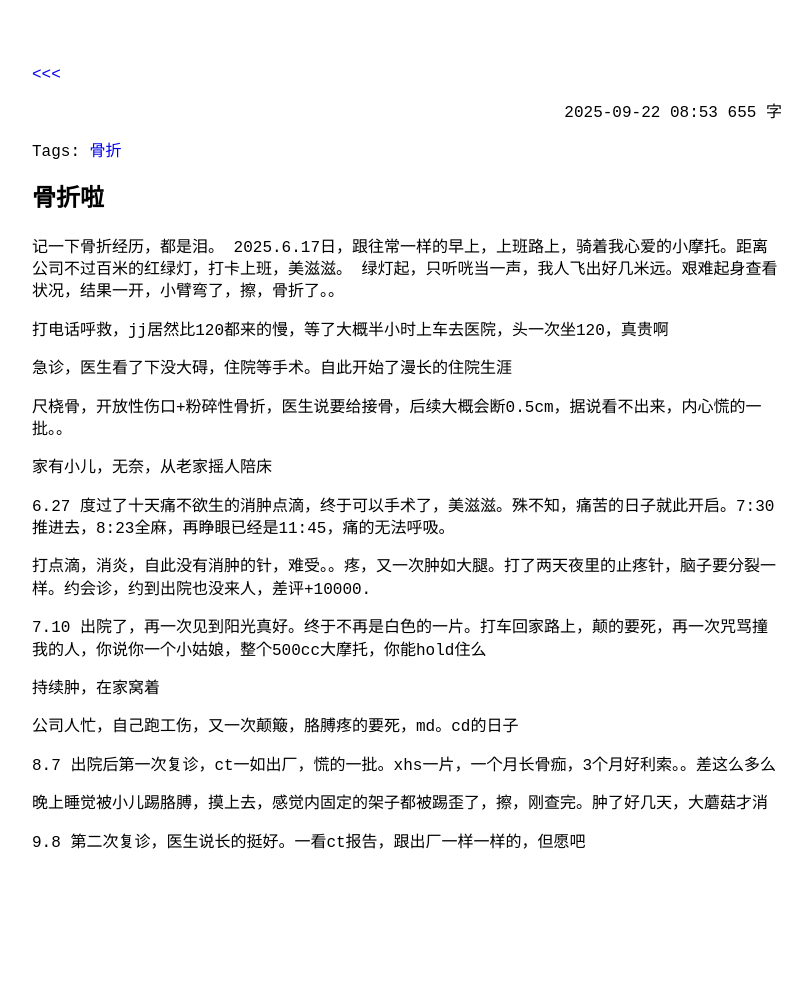
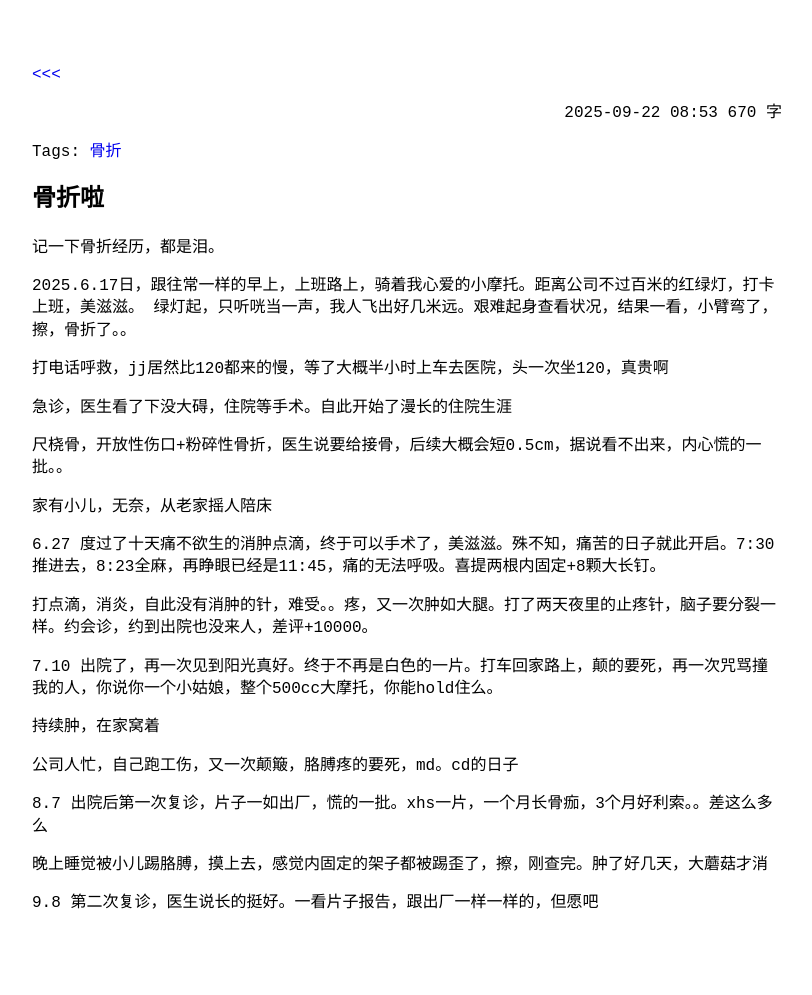
Before and after one commit to Jack126/Jack126.github.io, a Jekyll site: the page built from _posts/2025-09-22-骨折啦.md, in a window 1280 px wide. Shown: the whole page, without its empty margins (233-1045 px from the left). Built offline with Jekyll 4.4.1, drawn with Linux system fonts in a browser that asks for light colours; before the commit the page ends 934 px from its top, so only the background shows below that.

```diff
--- a/_posts/2025-09-22-骨折啦.md
+++ b/_posts/2025-09-22-骨折啦.md
@@ -7,30 +7,30 @@ date: 2025-09-22 08:53
 ---
 
 记一下骨折经历，都是泪。
+
 2025.6.17日，跟往常一样的早上，上班路上，骑着我心爱的小摩托。距离公司不过百米的红绿灯，打卡上班，美滋滋。
-绿灯起，只听咣当一声，我人飞出好几米远。艰难起身查看状况，结果一开，小臂弯了，擦，骨折了。。
+绿灯起，只听咣当一声，我人飞出好几米远。艰难起身查看状况，结果一看，小臂弯了，擦，骨折了。。
 
 打电话呼救，jj居然比120都来的慢，等了大概半小时上车去医院，头一次坐120，真贵啊
 
 急诊，医生看了下没大碍，住院等手术。自此开始了漫长的住院生涯
 
-尺桡骨，开放性伤口+粉碎性骨折，医生说要给接骨，后续大概会断0.5cm，据说看不出来，内心慌的一批。。
+尺桡骨，开放性伤口+粉碎性骨折，医生说要给接骨，后续大概会短0.5cm，据说看不出来，内心慌的一批。。
 
 家有小儿，无奈，从老家摇人陪床
 
-6.27  度过了十天痛不欲生的消肿点滴，终于可以手术了，美滋滋。殊不知，痛苦的日子就此开启。7:30推进去，8:23全麻，再睁眼已经是11:45，痛的无法呼吸。
+6.27  度过了十天痛不欲生的消肿点滴，终于可以手术了，美滋滋。殊不知，痛苦的日子就此开启。7:30推进去，8:23全麻，再睁眼已经是11:45，痛的无法呼吸。喜提两根内固定+8颗大长钉。
 
+打点滴，消炎，自此没有消肿的针，难受。。疼，又一次肿如大腿。打了两天夜里的止疼针，脑子要分裂一样。约会诊，约到出院也没来人，差评+10000。
 
-打点滴，消炎，自此没有消肿的针，难受。。疼，又一次肿如大腿。打了两天夜里的止疼针，脑子要分裂一样。约会诊，约到出院也没来人，差评+10000.
-
-7.10 出院了，再一次见到阳光真好。终于不再是白色的一片。打车回家路上，颠的要死，再一次咒骂撞我的人，你说你一个小姑娘，整个500cc大摩托，你能hold住么
+7.10 出院了，再一次见到阳光真好。终于不再是白色的一片。打车回家路上，颠的要死，再一次咒骂撞我的人，你说你一个小姑娘，整个500cc大摩托，你能hold住么。
 
 持续肿，在家窝着
 
 公司人忙，自己跑工伤，又一次颠簸，胳膊疼的要死，md。cd的日子
 
-8.7 出院后第一次复诊，ct一如出厂，慌的一批。xhs一片，一个月长骨痂，3个月好利索。。差这么多么
+8.7 出院后第一次复诊，片子一如出厂，慌的一批。xhs一片，一个月长骨痂，3个月好利索。。差这么多么
 
 晚上睡觉被小儿踢胳膊，摸上去，感觉内固定的架子都被踢歪了，擦，刚查完。肿了好几天，大蘑菇才消
 
-9.8 第二次复诊，医生说长的挺好。一看ct报告，跟出厂一样一样的，但愿吧
+9.8 第二次复诊，医生说长的挺好。一看片子报告，跟出厂一样一样的，但愿吧
```
